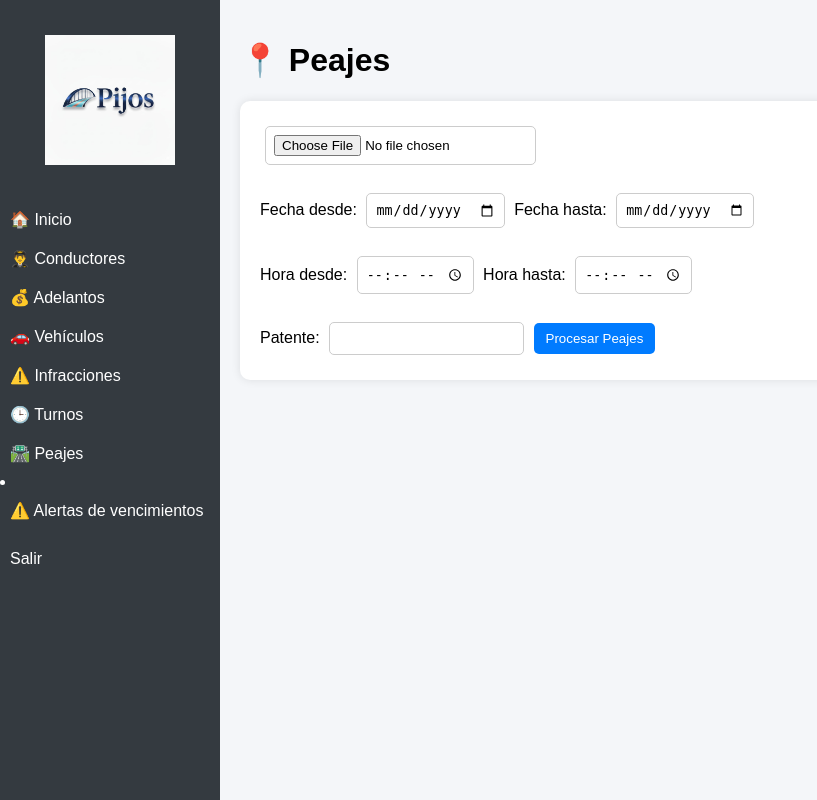
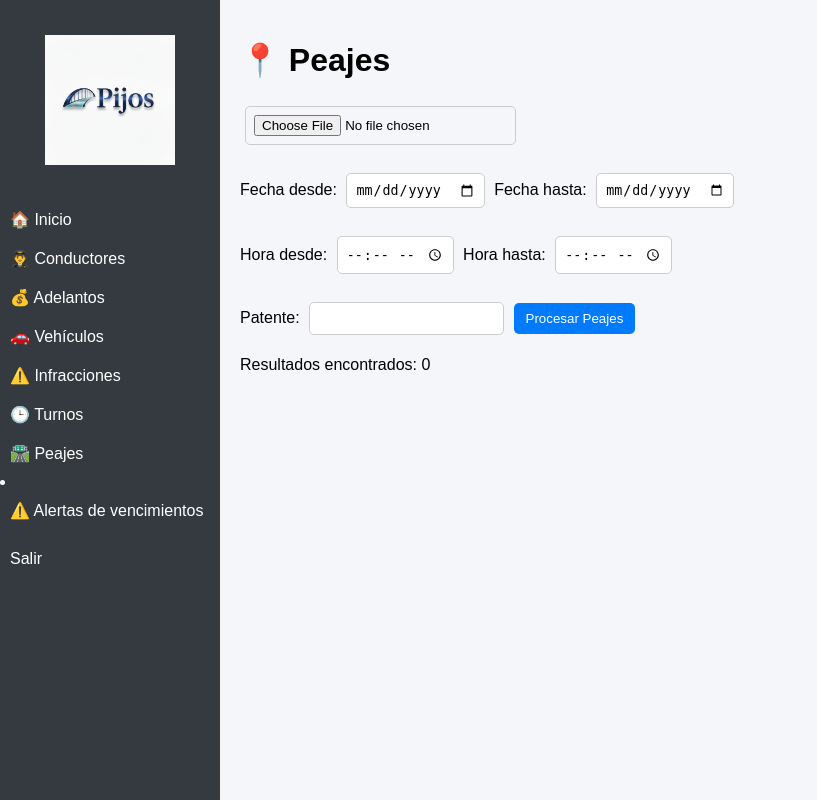
Before and after one commit to flotapjs-tech/mi_app_empresa, a Python web app: template templates/peajes.html in a window 1280 px wide. Shown: the whole page, without its empty margins (0-817 px from the left). Run offline with Jinja, Linux system fonts and the light colour scheme; the template is opened without the code that fills it, so the values that code supplies are empty.

Commit message:
mas correciones porque no muestra resultados

```diff
--- a/templates/peajes.html
+++ b/templates/peajes.html
@@ -4,7 +4,7 @@
 
 <h1>📍 Peajes</h1>
 
-<div class="card">
+<div>
 
     <form method="POST" enctype="multipart/form-data">
 
@@ -38,6 +38,11 @@
     </form>
 
 </div>
+
+<p>
+Resultados encontrados:
+{{ resultados|length }}
+</p>
 
 {% if resumen %}
 
```
Also changed, not shown: app.py (+17 -4 lines).
